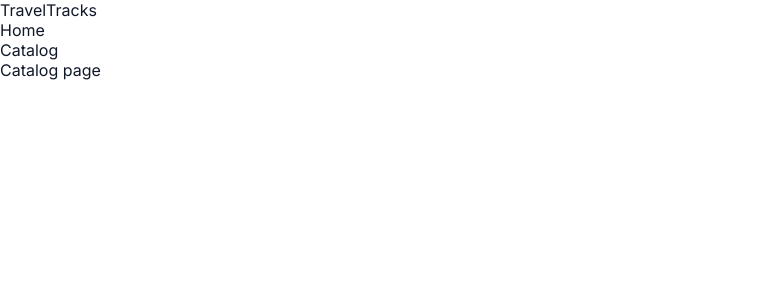
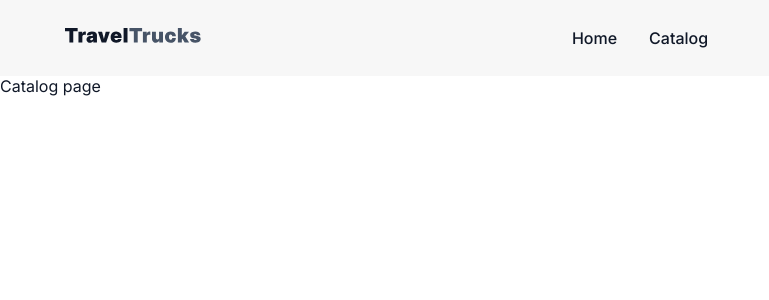
Before and after one commit to AleksandraCherevko/travel_trucks, a Next.js app: page /catalog in a window 1280 px wide. Shown: the top 300 px of the page, without its empty margins (0-769 px from the left). Built offline with nearby package versions, Linux system fonts and the light colour scheme.

Commit message:
add styles for header
- add styles for header
- created container component

```diff
--- a/app/globals.css
+++ b/app/globals.css
@@ -55,9 +55,3 @@ img {
   max-width: 100%;
   height: auto;
 }
-
-.container {
-  text-align: center;
-  margin: 0 auto;
-  padding: 0 15px;
-}
--- /dev/null
+++ b/components/Container/Container.module.css
@@ -0,0 +1,6 @@
+.container {
+  width: 100%;
+  max-width: 1440px;
+  margin: 0 auto;
+  padding: 0 64px;
+}
--- /dev/null
+++ b/components/Container/Container.tsx
@@ -0,0 +1,9 @@
+import css from "./Container.module.css";
+
+interface ContainerProps {
+  children: React.ReactNode;
+}
+
+export default function Container({ children }: ContainerProps) {
+  return <div className={css.container}>{children}</div>;
+}
--- /dev/null
+++ b/components/Header/Header.module.css
@@ -0,0 +1,35 @@
+.header {
+  width: 100%;
+  padding-top: 28px;
+  padding-bottom: 28px;
+  background-color: var(--inputs-color);
+}
+
+.headerContainer {
+  position: relative;
+  display: flex;
+  align-items: center;
+}
+
+.headerNav {
+  position: absolute;
+  left: 50%;
+  transform: translateX(-50%);
+}
+.headerNavList {
+  display: flex;
+  align-items: center;
+  gap: 32px;
+}
+
+.headerNavLink {
+  font-weight: 500;
+  font-size: 16px;
+  line-height: 1.5;
+  text-align: center;
+}
+
+.headerNavLink:hover,
+.headerNavLink:focus {
+  color: var(--btn-hover-color);
+}
--- a/components/Header/Header.tsx
+++ b/components/Header/Header.tsx
@@ -1,18 +1,34 @@
 import Link from "next/link";
+import css from "./Header.module.css";
+import Container from "../Container/Container";
+
 const Header = () => {
   return (
-    <header>
-      <a href="">TravelTracks</a>
-      <nav aria-label="Web navigation">
-        <ul>
-          <li>
-            <Link href="/">Home</Link>
-          </li>
-          <li>
-            <Link href="/catalog">Catalog</Link>
-          </li>
-        </ul>
-      </nav>
+    <header className={css.header}>
+      <Container>
+        <div className={css.headerContainer}>
+          <Link href="/">
+            <svg width="138" height="16" className={css.logo}>
+              <use href="/symbol-defs.svg#icon-main_logo"></use>
+            </svg>
+          </Link>
+
+          <nav className={css.headerNav} aria-label="Web navigation">
+            <ul className={css.headerNavList}>
+              <li className={css.headerNavItem}>
+                <Link className={css.headerNavLink} href="/">
+                  Home
+                </Link>
+              </li>
+              <li className={css.headerNavItem}>
+                <Link className={css.headerNavLink} href="/catalog">
+                  Catalog
+                </Link>
+              </li>
+            </ul>
+          </nav>
+        </div>
+      </Container>
     </header>
   );
 };
```
